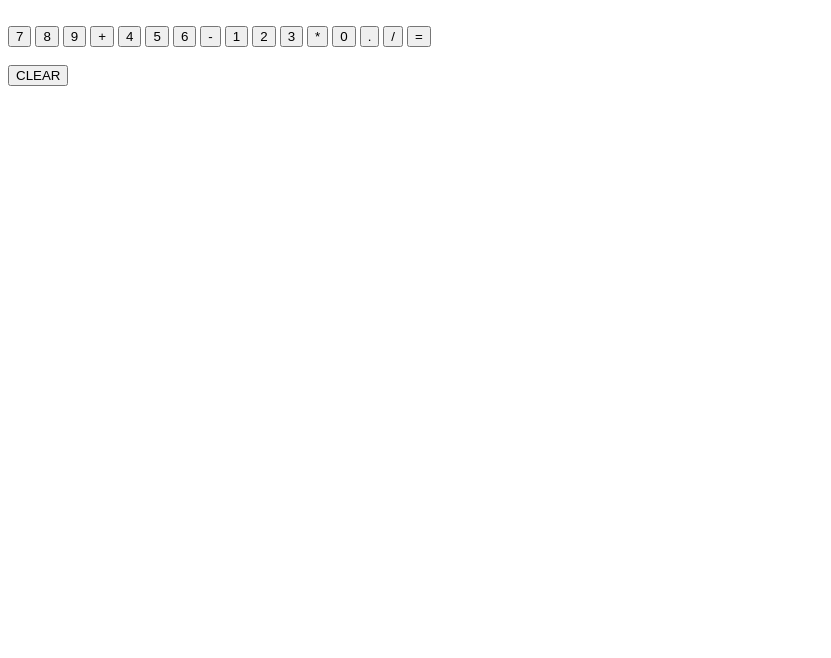
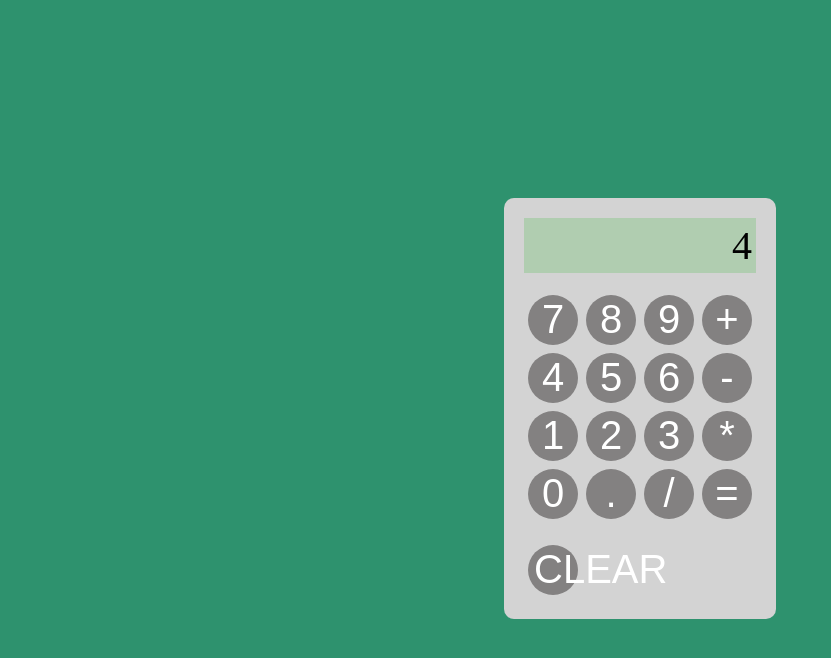
Before and after one commit to brittanyanderson1/Calculator, a plain HTML site: page index.html in a window 1280 px wide. Shown: the whole page, without its empty margins (0-831 px from the left). Drawn offline with Linux system fonts and the light colour scheme.

Commit message:
styling has been added to calulator app.

```diff
--- a/index.html
+++ b/index.html
@@ -10,7 +10,7 @@
 
 
         <div class='calculator'>
-            <div class='screen'></div>
+            <div class='screen'>4</div>
         <br/>
         <div class='buttons'>
             <button>7</button>
--- a/styles.css
+++ b/styles.css
@@ -0,0 +1,38 @@
+body {
+    display: flex;
+    justify-content: center;
+    align-items: center;
+    height: 100vh;
+    background-color: rgb(46,146,110);
+}
+
+.calculator {
+    background-color: rgb(211,211,211);
+    padding: 20px;
+    border-radius: 10px;
+}
+
+.screen {
+width: 224px;
+background-color: rgb(176,205,176);
+font-size: 40px;
+text-align: end;
+padding: 4px;
+}
+
+.buttons{
+    width: 232px;
+    display: flex;
+    flex-wrap: wrap;
+}
+
+button {
+    background-color: rgb(131, 129, 129);
+    border: none;
+    color: rgb(255,255,255);
+    font-size: 40px;
+    width: 50px;
+    height: 50px;
+    border-radius: 25px;
+    margin: 4px;
+}
```
